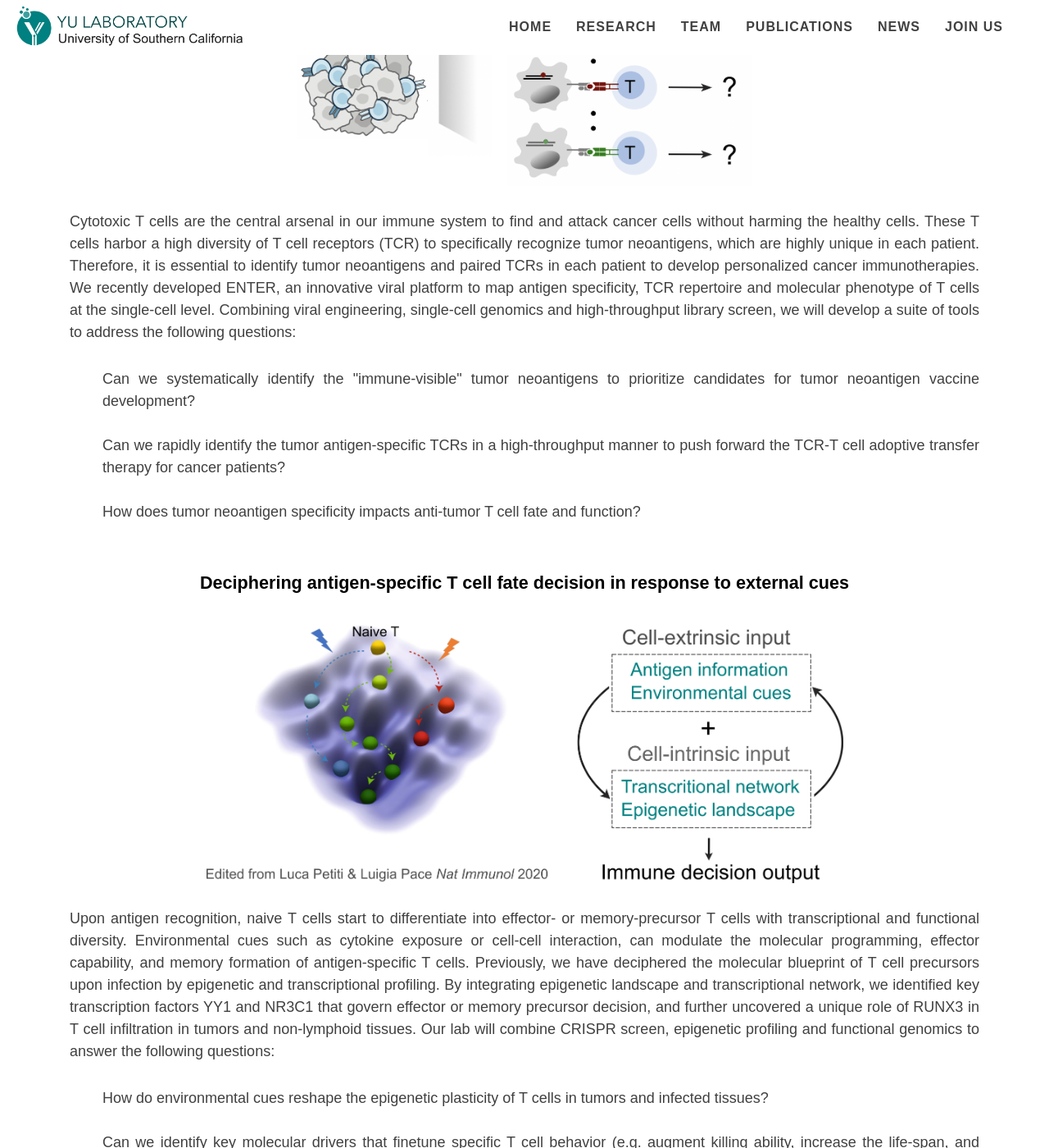
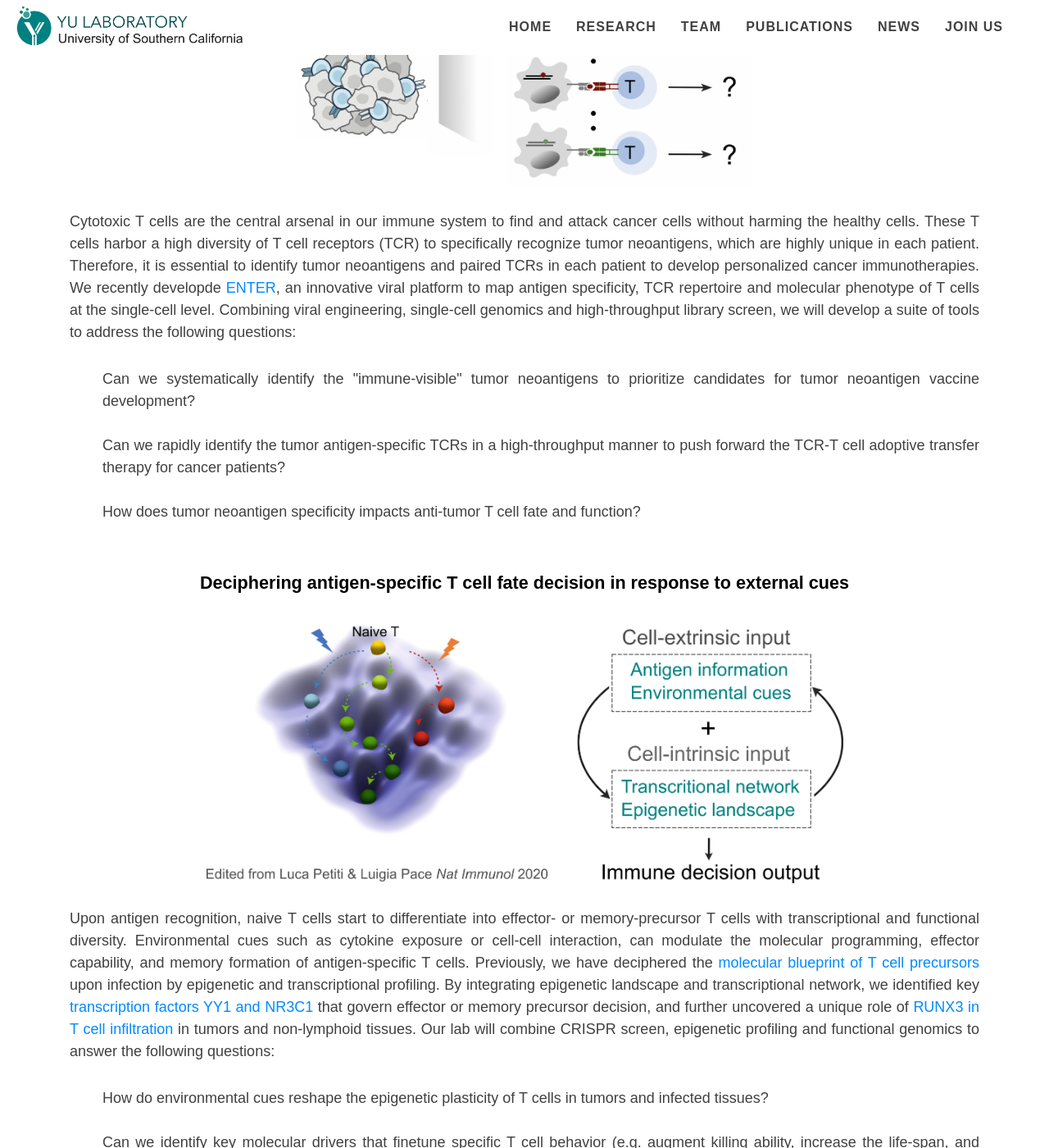
Before and after one commit to bingfeiyu-lab/bingfeiyu-lab.github.io, a Jekyll site: the page built from research.html, in a window 1280 px wide and 1400 px high, scrolled down 721 px. Shown: the whole window at 82% size. Built offline with Jekyll 4.4.1, drawn with Linux system fonts in a browser that asks for light colours; nearby versions of some CDN libraries; part of the change alters nothing that is shown; some of the changed text lies outside the part shown.

Commit message:
Add hyperlink to research

```diff
--- a/research.html
+++ b/research.html
@@ -37,8 +37,9 @@ header_img: "../img/research.png"
     Cytotoxic T cells are the central arsenal in our immune system to find and attack cancer cells without harming
     the healthy cells. These T cells harbor a high diversity of T cell receptors (TCR) to specifically recognize tumor
     neoantigens, which are highly unique in each patient. Therefore, it is essential to identify tumor neoantigens
-    and paired TCRs in each patient to develop personalized cancer immunotherapies. We recently developed
-    ENTER, an innovative viral platform to map antigen specificity, TCR repertoire and molecular phenotype of T
+    and paired TCRs in each patient to develop personalized cancer immunotherapies. We recently developde
+    <a href="https://www.biorxiv.org/content/10.1101/2021.12.13.472464v1">ENTER</a>,
+    an innovative viral platform to map antigen specificity, TCR repertoire and molecular phenotype of T
     cells at the single-cell level. Combining viral engineering, single-cell genomics and high-throughput library
     screen, we will develop a suite of tools to address the following questions:
   </p>
@@ -66,10 +67,15 @@ header_img: "../img/research.png"
     Upon antigen recognition, naive T cells start to differentiate into effector- or memory-precursor T cells with
     transcriptional and functional diversity. Environmental cues such as cytokine exposure or cell-cell interaction,
     can modulate the molecular programming, effector capability, and memory formation of antigen-specific T cells.
-    Previously, we have deciphered the molecular blueprint of T cell precursors upon infection by epigenetic and
+    Previously, we have deciphered the
+    <a href="https://www.nature.com/articles/ni.3706">molecular blueprint of T cell precursors</a>
+    upon infection by epigenetic and
     transcriptional profiling. By integrating epigenetic landscape and transcriptional network, we identified key
-    transcription factors YY1 and NR3C1 that govern effector or memory precursor decision, and further uncovered
-    a unique role of RUNX3 in T cell infiltration in tumors and non-lymphoid tissues. Our lab will combine CRISPR
+    <a href="https://www.nature.com/articles/ni.3706">transcription factors YY1 and NR3C1</a>
+      that govern effector or memory precursor decision, and further uncovered
+    a unique role of
+    <a href="https://www.nature.com/articles/nature24993">RUNX3 in T cell infiltration</a>
+    in tumors and non-lymphoid tissues. Our lab will combine CRISPR
     screen, epigenetic profiling and functional genomics to answer the following questions:
   </p>
   <p class="tab">
@@ -93,7 +99,9 @@ header_img: "../img/research.png"
     Advances in immunotherapy such as immune checkpoint blockade have revolutionized cancer treatment and
     improved the lives of many patients. However, this treatment can also cause Immune-Related Adverse Events (irAEs)
     where self-reactive T cells are overstimulated to attack healthy cells in our body. To minimize irAE for the next
-    generation of immunotherapy, we will leverage ENTER to develop tools in targeted cargo delivery that
+    generation of immunotherapy, we will leverage
+    <a href="https://www.biorxiv.org/content/10.1101/2021.12.13.472464v1">ENTER</a>
+    to develop tools in targeted cargo delivery that
     specifically reinvigorate exhausted tumor-specific T cells without wakening self-reactive T cells. These tools will
     reshape the immune repertoire to provide precision immunotherapeutics for cancer and autoimmunity.
     Advances in gene editing, gene therapy, mRNA vaccine, and cell therapy have achieved promising.
```
